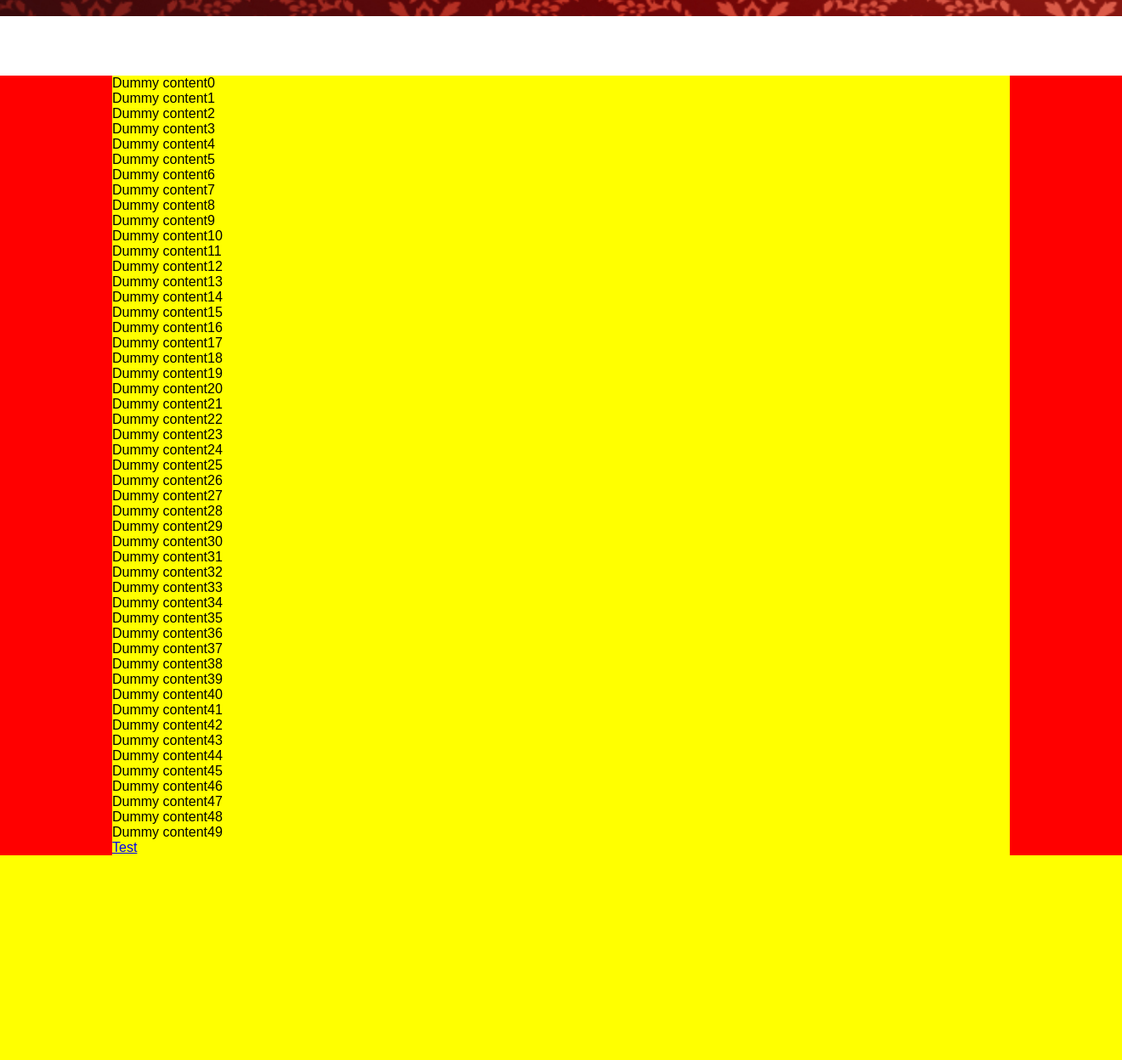
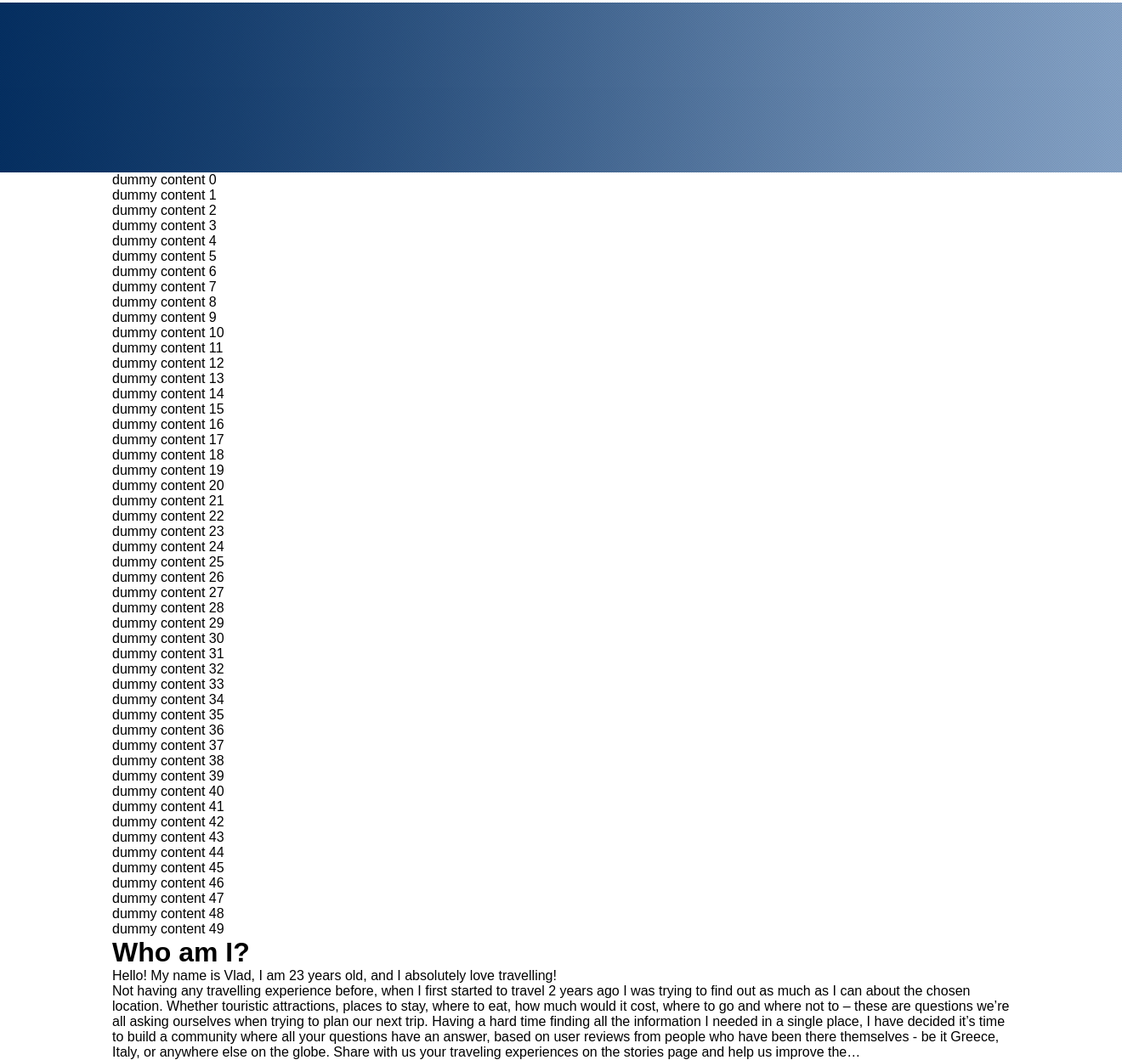
Before and after one commit to vpandichi/worldtour_proiect, a PHP site: page / in a window 1320 px wide. Shown: the part 743-1991 px from the top of the page at 85% size. Before the commit the page ends 1750 px from the top, so only its background shows below. Run offline with PHP 8.4, Linux system fonts and the light colour scheme.

Commit message:
Improved color scheme, fixed various bugs, created about me content

```diff
--- a/worldtour/public/index.php
+++ b/worldtour/public/index.php
@@ -2,11 +2,11 @@
 <html lang="en">
 <head>
 	<meta charset="UTF-8">
-	<title>Welcome to worldtour! Your free touristic guide based on real stories.</title>
+	<title>Welcome to worldtour! Your free touristic guide based on real experiences.</title>
 	<link rel="stylesheet" href="/sites/worldtour/public/styles/main.css">
 </head>
 <body>
-	<div id="wrapper">
+	<div id="body_wrap">
 		<div id="lpage">
 			<div id="logo"><img src="/sites/worldtour/public/img/provisory-logo.gif" alt="worldtour"></div>
 			<video autoplay loop muted class="bgvideo" id="bgvideo">
@@ -25,11 +25,20 @@
 			</nav>
 		</div>
 		<div id="dynamic_video"></div>
-		<div id="above_wrapper"><img src="/sites/worldtour/public/img/above-content.jpg" alt=""></div>
+		<div id="above_wraper"><img src="/sites/worldtour/public/img/boat.png" id="boat"></div>
 		<div id="page_wrapper">
 			<div id="page_content">
-				<script type="text/javascript">for (var i = 0; i < 50; i++) {document.write("Dummy content" + i + "<br/>" )}</script>
-				<a href="#about">Test</a>
+				<script type="text/javascript">for (var i = 0; i < 50; i++) {document.write("dummy content" + ' ' + i + "<br/>")};</script>
+				<h1 id="about">Who am I?</h1>
+				<p>
+					Hello! My name is Vlad, I am 23 years old, and I absolutely love travelling!<br/>
+					Not having any travelling experience before, when I first started to travel 2 years ago
+					I was trying to find out as much as I can about the chosen location.
+					Whether touristic attractions, places to stay, where to eat, how much would it cost, where to go and where not to – these are questions we’re all asking ourselves when trying to plan our next trip.
+					Having a hard time finding all the information I needed in a single place, I have decided it’s time to build a community where all your questions have an answer,
+					based on user reviews from people who have been there themselves - be it Greece, Italy, or anywhere else on the globe.
+					Share with us your traveling experiences on the stories page and help us improve the…
+				</p>
 			</div>
 		</div>
 		<div id="footer_wrap">
--- a/worldtour/public/scripts/scroll.js
+++ b/worldtour/public/scripts/scroll.js
@@ -6,97 +6,116 @@ function yScroll() {
 	var nav = document.getElementById('nav');
 	var ypos = window.pageYOffset; // keeps track of the scrollbar's position
 	var navNode1 = nav.childNodes[1]; // getting a hold of the li elements in the navigation parent - first child is a #text node, do not use
-	var page_wrapper = document.getElementById('page_wrapper');
+	var boat = document.getElementById('boat');
 
-	if (ypos > 1 && ypos < 7) {
+	// console.log(ypos);
+
+	switch (ypos < 5) {
+		case true:
+			dynamicSlider.innerHTML = '<video autoplay loop muted><source src="/sites/worldtour/public/img/dynamic_video2.mp4" type="video/mp4"></video>';
+			break;
+		case false: break;
+	}
+
+	switch (ypos > 1) {
+		case true:
 			logo.style.display = "none"; // remove the landing page logo
 			dynamic_logo.innerHTML = "<img src='/sites/worldtour/public/img/provisory-logo.gif'>";
-		nav.style.marginTop = "0%";
+			nav.style.marginTop = "-0.3%";
 			nav.style.padding = "32px";
 			nav.style.backgroundColor = "#fff";
 			nav.style.position = "fixed";
 			nav.style.width = "96%";
-		nav.style.borderBottom = "2px solid #f00"; // need to change color once I have the color scheme selected - these are all test colors atm
+			nav.style.borderBottom = "2px solid #67b700";
 
 			// dynamically generated styles for the new layout once the scroll event gets triggered
-		navNode1.childNodes[1].firstChild.style.color = "#001801";
-		navNode1.childNodes[3].firstChild.style.color = "#001801";
-		navNode1.childNodes[5].firstChild.style.color = "#001801";
-		navNode1.childNodes[7].firstChild.style.color = "#001801";
-		navNode1.childNodes[9].firstChild.style.color = "#001801";
-		navNode1.childNodes[11].firstChild.style.color = "#001801";
+			navNode1.childNodes[1].firstChild.style.color = "#235fa5";
+			navNode1.childNodes[3].firstChild.style.color = "#235fa5";
+			navNode1.childNodes[5].firstChild.style.color = "#235fa5";
+			navNode1.childNodes[7].firstChild.style.color = "#235fa5";
+			navNode1.childNodes[9].firstChild.style.color = "#235fa5";
+			navNode1.childNodes[11].firstChild.style.color = "#235fa5";
 
 		    navNode1.childNodes[1].firstChild.onmouseover = function() {
 		    	navNode1.childNodes[1].firstChild.style.transition = "0.5s";
-			navNode1.childNodes[1].firstChild.style.color = "#f00";
-			navNode1.childNodes[1].firstChild.style.borderTop = "3.5px solid #f00";
+		   	 	navNode1.childNodes[1].firstChild.style.color = "#70be12";
+		    	navNode1.childNodes[1].firstChild.style.borderTop = "3.5px solid #70be12";
 		    }
 
 			navNode1.childNodes[3].firstChild.onmouseover = function() {
 				navNode1.childNodes[3].firstChild.style.transition = "0.5s";
-			navNode1.childNodes[3].firstChild.style.color = "#f00";
-			navNode1.childNodes[3].firstChild.style.borderTop = "3.5px solid #f00";
+				navNode1.childNodes[3].firstChild.style.color = "#70be12";
+				navNode1.childNodes[3].firstChild.style.borderTop = "3.5px solid #70be12";
 			}
 
 			navNode1.childNodes[5].firstChild.onmouseover = function() {
 				navNode1.childNodes[5].firstChild.style.transition = "0.5s";
-			navNode1.childNodes[5].firstChild.style.color = "#f00";
-			navNode1.childNodes[5].firstChild.style.borderTop = "3.5px solid #f00";
+				navNode1.childNodes[5].firstChild.style.color = "#70be12";
+				navNode1.childNodes[5].firstChild.style.borderTop = "3.5px solid #70be12";
 			}
 
 			navNode1.childNodes[7].firstChild.onmouseover = function() {
 				navNode1.childNodes[7].firstChild.style.transition = "0.5s";
-			navNode1.childNodes[7].firstChild.style.color = "#f00";
-			navNode1.childNodes[7].firstChild.style.borderTop = "3.5px solid #f00";
+				navNode1.childNodes[7].firstChild.style.color = "#70be12";
+				navNode1.childNodes[7].firstChild.style.borderTop = "3.5px solid #70be12";
 			}
 
 			navNode1.childNodes[9].firstChild.onmouseover = function() {
 				navNode1.childNodes[9].firstChild.style.transition = "0.5s";
-			navNode1.childNodes[9].firstChild.style.color = "#f00";
-			navNode1.childNodes[9].firstChild.style.borderTop = "3.5px solid #f00";
+				navNode1.childNodes[9].firstChild.style.color = "#70be12";
+				navNode1.childNodes[9].firstChild.style.borderTop = "3.5px solid #70be12";
 			}
 
 			navNode1.childNodes[11].firstChild.onmouseover = function() {
 				navNode1.childNodes[11].firstChild.style.transition = "0.5s";
-			navNode1.childNodes[11].firstChild.style.color = "#f00";
-			navNode1.childNodes[11].firstChild.style.borderTop = "3.5px solid #f00";
+				navNode1.childNodes[11].firstChild.style.color = "#70be12";
+				navNode1.childNodes[11].firstChild.style.borderTop = "3.5px solid #70be12";
 			}
 
 			navNode1.childNodes[1].firstChild.onmouseleave = function() {
-			navNode1.childNodes[1].firstChild.style.color = "#001801";
+				navNode1.childNodes[1].firstChild.style.color = "#235fa5";
 				navNode1.childNodes[1].firstChild.style.borderTop = "none";
 			}
 
 			navNode1.childNodes[3].firstChild.onmouseleave = function() {
-			navNode1.childNodes[3].firstChild.style.color = "#001801";
+				navNode1.childNodes[3].firstChild.style.color = "#235fa5";
 				navNode1.childNodes[3].firstChild.style.borderTop = "none";
 			}
 
 			navNode1.childNodes[5].firstChild.onmouseleave = function() {
-			navNode1.childNodes[5].firstChild.style.color = "#001801";
+				navNode1.childNodes[5].firstChild.style.color = "#235fa5";
 				navNode1.childNodes[5].firstChild.style.borderTop = "none";
 			}
 
 			navNode1.childNodes[7].firstChild.onmouseleave = function() {
-			navNode1.childNodes[7].firstChild.style.color = "#001801";
+				navNode1.childNodes[7].firstChild.style.color = "#235fa5";
 				navNode1.childNodes[7].firstChild.style.borderTop = "none";
 			}
 
 			navNode1.childNodes[9].firstChild.onmouseleave = function() {
-			navNode1.childNodes[9].firstChild.style.color = "#001801";
+				navNode1.childNodes[9].firstChild.style.color = "#235fa5";
 				navNode1.childNodes[9].firstChild.style.borderTop = "none";
 			}
 
 			navNode1.childNodes[11].firstChild.onmouseleave = function() {
-			navNode1.childNodes[11].firstChild.style.color = "#001801";
+				navNode1.childNodes[11].firstChild.style.color = "#235fa5";
 				navNode1.childNodes[11].firstChild.style.borderTop = "none";
 			} // the onmouseover and onmouse leave functions are responsible for the navigation effects after layout transition (dynamically generated)
-		  // end navigation styles
-		video.style.visibility = "hidden"; // making the landing page video not visible after we trigger the scroll event
-		dynamicSlider.innerHTML = '<video autoplay loop muted><source src="/sites/worldtour/public/img/dynamic_video2.mp4" type="video/mp4"></video>';
+
+			video.style.display = "none"; // need to decide which is best (visibility hidden or display none)
 		    // page_wrapper.style.opacity = "0.5"; - implement a fade-in effect later
-	} else {
-		// return landing page
+		    break;
+		case false: break; // also need to add back the lpage styles so when this is false it will go back to the landing page
+	} // end of main switch statement
+
+	switch (ypos > 5 && ypos < 700) {
+		case true:
+			boat.style.visibility = "visible";
+			boat.style.paddingLeft = ypos + 1 + "px";
+			break;
+		case false:
+			boat.style.visibility = "hidden";
+			break;
 	}
 }
 
--- a/worldtour/public/styles/main.css
+++ b/worldtour/public/styles/main.css
@@ -1,7 +1,26 @@
 * {margin: 0;padding: 0;font-family: sans-serif;}
 
+/********************************* =BEGIN SCROLLBAR STYLES *********************************/
+::-webkit-scrollbar {
+	height:9px;
+	width:9px;
+	background: #ccdff6;
+}
+
+::-webkit-scrollbar-thumb {
+	/*chrome 10*/
+	background-image: -webkit-gradient(radial, center center, 0, center center, 500, color-stop(0, #A3C3EA), color-stop(1, #031A37));
+	/*chrome 11*/
+	background-image: -webkit-radial-gradient(center, circle cover, #A3C3EA 0%. #031A37 100%);
+	-webkit-border-raduis: 1ex;
+	-webkit-box-shadow: 0px 1px 2px rgba(0, 0, 0, 0.8);
+}
+
+::-webkit-scrollbar-corner {
+	background: #ccdff6;
+}
+
 /********************************* =BEGIN LANDING PAGE *********************************/
-
 .bgvideo {
 	margin-top: -8%;
 	position: fixed;
@@ -24,9 +43,10 @@ nav {
 	border-top: 2px solid #322D00;
 	background-color: rgba(0,20,0,1);
 	margin-top: 42%;
-	padding: 44px;
+	padding: 3%;
 	text-align: right;
 	transition: all 0.5s;
+	z-index: 100;
 }
 
 #lpage nav ul li {display: inline;}
@@ -41,16 +61,13 @@ nav {
 
 #lpage nav ul li a:hover {color: #FFF27A;}
 
-/********************************* =END LANDING PAGE *********************************/
-
 /********************************* =BEGIN DYNAMIC CONTENT AFTER SCROLL *********************************/
-
 #dynamic_video video {
 	width:100%;
 	height:40%;
 	position:static;
 	margin-top: 5em;
-	border-bottom: 2px solid #f00;
+	border-bottom: 2px solid #67b700;
 }
 
 #dynamic_logo img {
@@ -60,25 +77,29 @@ nav {
 	margin-top: -4.7%;
 }
 
-/********************************* =END DYNAMIC CONTENT *********************************/
+#above_wraper {
+	background: url(/sites/worldtour/public/img/above-content.png) repeat;
+	min-width:100%;
+	width:auto;
+	height:200px;
+	position: static;
+}
+
+#boat {
+	opacity: 0.5;
+	visibility: hidden;
+	position: absolute;
+}
 
 /********************************* =BEGIN PAGE CONTENT *********************************/
 
-#above_wrapper img {
-	min-width:100%;
-	width:auto;
-	height:95px;
-}
-
-#page_wrapper {
-	background-color: #f00;
+#page_wraper {
 	width:100%;
 	margin-top: 5%;
 	position: static;
 }
 
 #page_content {
-	background-color: #ff0;
 	width:80%;
 	margin: auto;
-} /*testing wrappers*/
+}
```
Also changed, not shown: worldtour/public/img/#color-scheme.txt (+9 -0 lines), README.md, worldtour/public/images/bg-nav.png (deleted), worldtour/public/images/page-content - decided against it.png (added), worldtour/public/img/above-content.gif (deleted), worldtour/public/img/above-content.jpg (deleted), worldtour/public/img/above-content.png, worldtour/public/img/bg-nav.png (deleted), worldtour/public/img/boat.png (added), 1 other file. Lines whose indentation alone changed are shown as unchanged.
